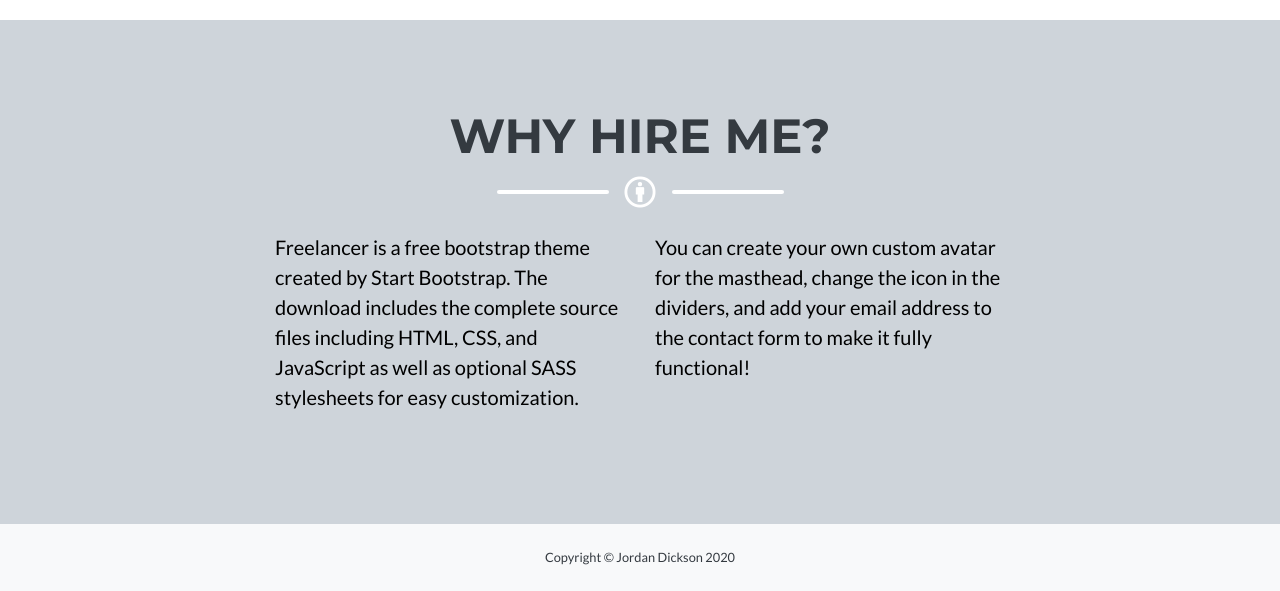
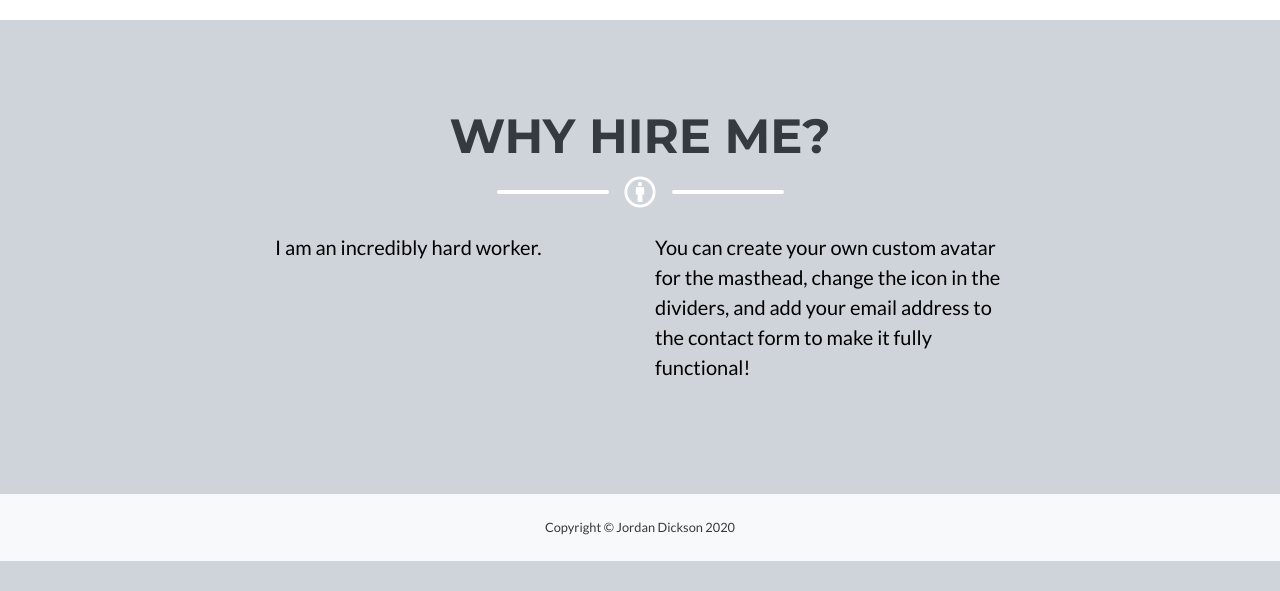
Before and after one commit to jfdickson25/other-portfolios, a PHP site: page /jordan-dickson-portfolio.php in a window 1280 px wide. Shown: the part 1494-2085 px from the top of the page. After the commit the page ends 2055 px from the top, so only its background shows below. Run offline with PHP 8.4, Linux system fonts and the light colour scheme; data that the repository does not hold is empty; some libraries are stand-ins or nearby versions.

Commit message:
Added text

```diff
--- a/web/jordan-dickson-portfolio.php
+++ b/web/jordan-dickson-portfolio.php
@@ -150,9 +150,7 @@
       <!-- About Section Content -->
       <div class="row">
         <div class="col-lg-4 ml-auto">
-          <p class="lead">Freelancer is a free bootstrap theme created by Start Bootstrap. The download includes the
-            complete source files including HTML, CSS, and JavaScript as well as optional SASS stylesheets for easy
-            customization.</p>
+          <p class="lead">I am an incredibly hard worker.</p>
         </div>
         <div class="col-lg-4 mr-auto">
           <p class="lead">You can create your own custom avatar for the masthead, change the icon in the dividers, and
```
